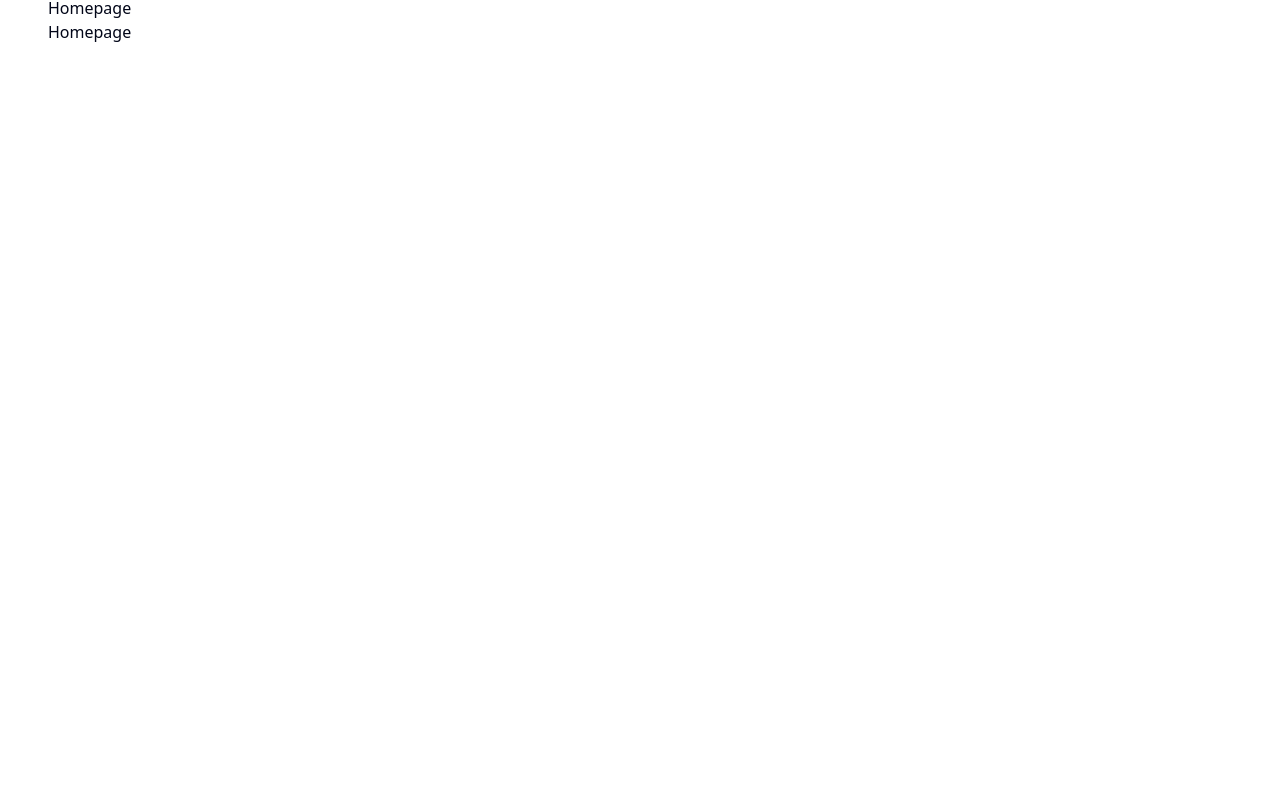
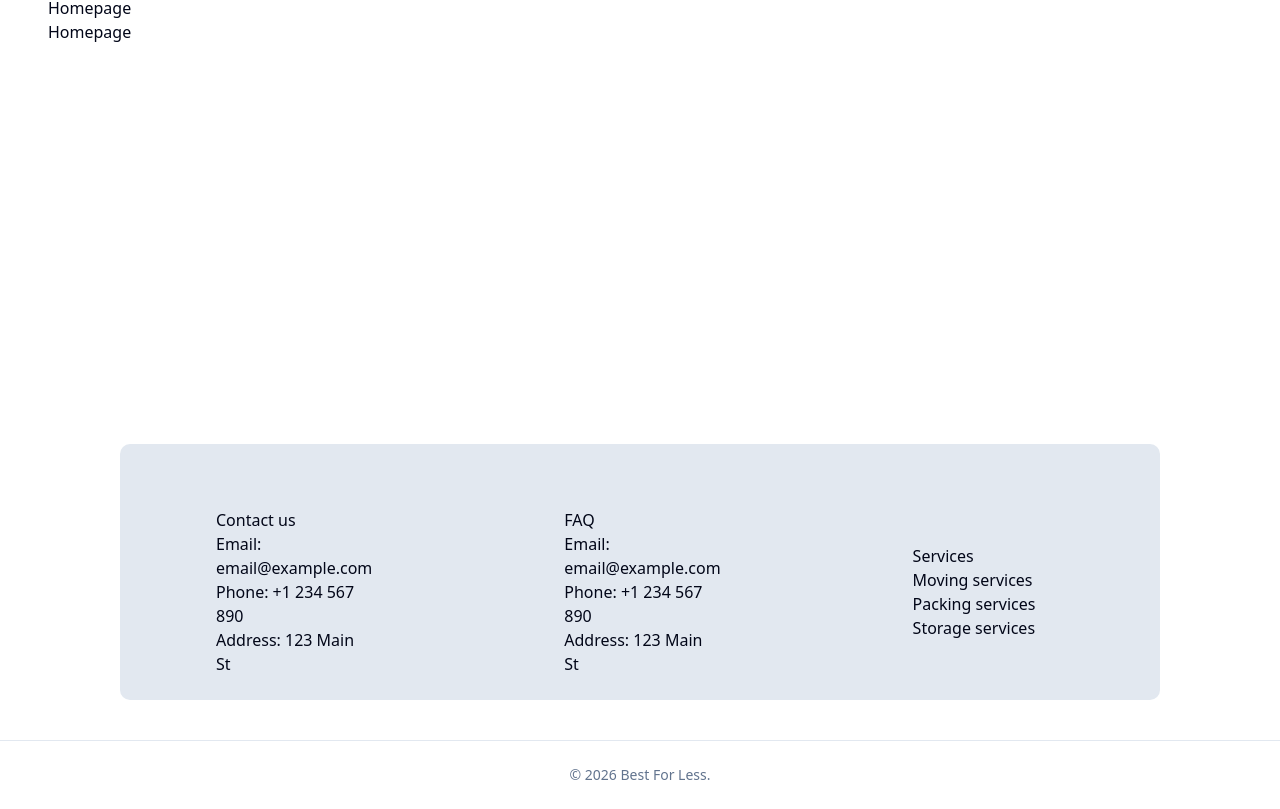
Before and after one commit to Youdaox/best-for-less, a Next.js app: page / in a window 1280 px wide. Shown: the part 1832-2641 px from the top of the page. Before the commit the page ends 1876 px from the top, so only its background shows below. Built offline with nearby package versions, Linux system fonts and the light colour scheme.

Commit message:
created footer component

```diff
--- a/app/layout.tsx
+++ b/app/layout.tsx
@@ -2,6 +2,7 @@ import type { Metadata } from "next";
 import { Geist, Geist_Mono } from "next/font/google";
 import "./globals.css";
 import Navbar from "@/components/layout/navbar";
+import Footer from "@/components/layout/footer";
 
 const geistSans = Geist({
   variable: "--font-geist-sans",
@@ -32,6 +33,7 @@ export default function RootLayout({
         <div className="container mx-auto flex justify-center px-12 flex-col">
           {children}
         </div>
+        <Footer />
       </body>
     </html>
   );
--- /dev/null
+++ b/components/layout/footer.tsx
@@ -0,0 +1,39 @@
+const Footer = () => {
+  return (
+    <div>
+      <div className="bg-border mt-100 flex flex-row justify-center mx-30 rounded-lg">
+        <div className="container mx-auto flex justify-center px-24 flex-col mt-10 py-6">
+          <h1>Contact us</h1>
+          <ul>
+            <li>Email: email@example.com</li>
+            <li>Phone: +1 234 567 890</li>
+            <li>Address: 123 Main St</li>
+          </ul>
+        </div>
+        <div className="container mx-auto flex justify-center px-24 flex-col mt-10 py-6">
+          <h1>FAQ</h1>
+          <ul>
+            <li>Email: email@example.com</li>
+            <li>Phone: +1 234 567 890</li>
+            <li>Address: 123 Main St</li>
+          </ul>
+        </div>
+        <div className="container mx-auto flex justify-center px-24 flex-col mt-10 py-6">
+          <h1>Services</h1>
+          <ul>
+            <li>Moving services</li>
+            <li>Packing services</li>
+            <li>Storage services</li>
+          </ul>
+        </div>
+        </div>
+      <footer className="w-full bg-background/50 border-t border-border mt-10">
+        <div className="max-w-7xl mx-auto py-6 px-4 text-center text-sm text-muted-foreground">
+          &copy; {new Date().getFullYear()} Best For Less.
+        </div>
+      </footer>
+    </div>
+  );
+};
+
+export default Footer;
```
